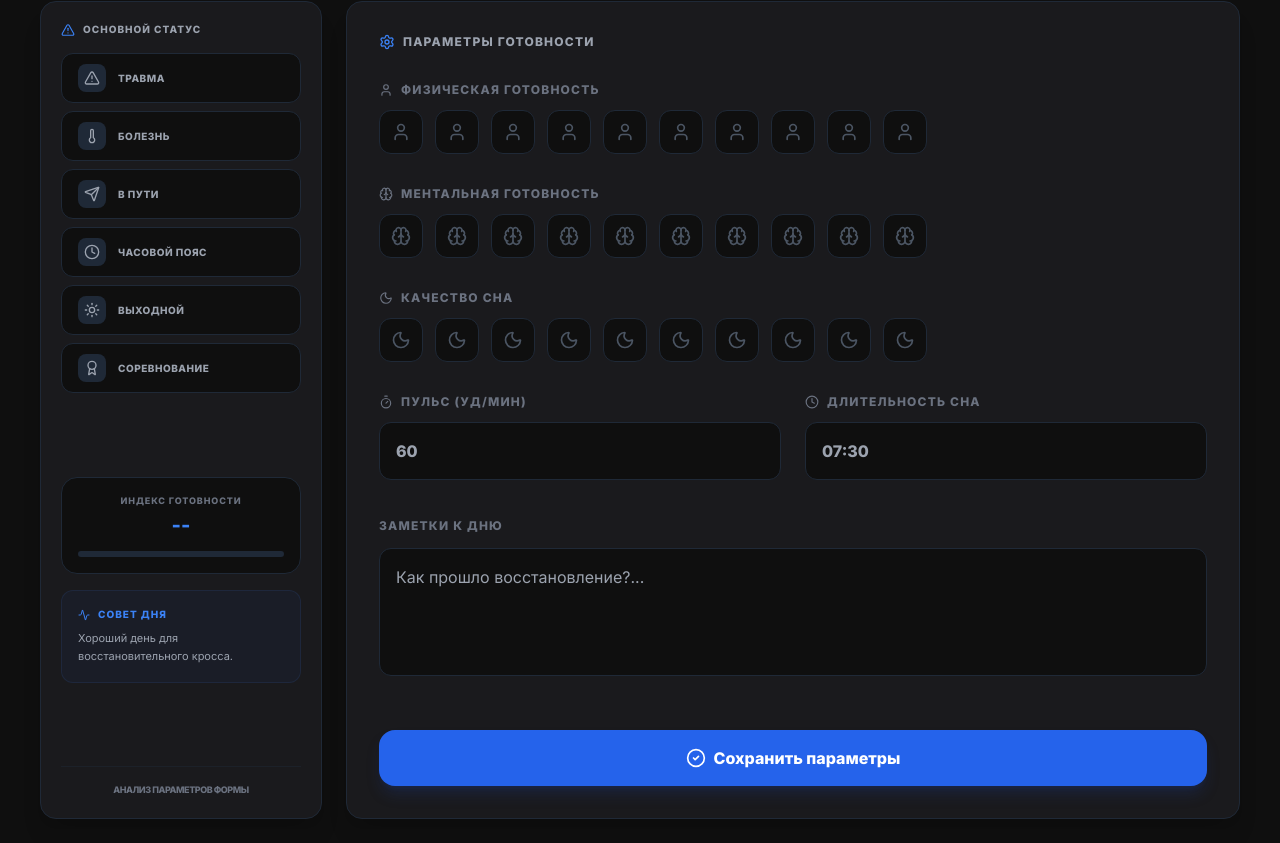
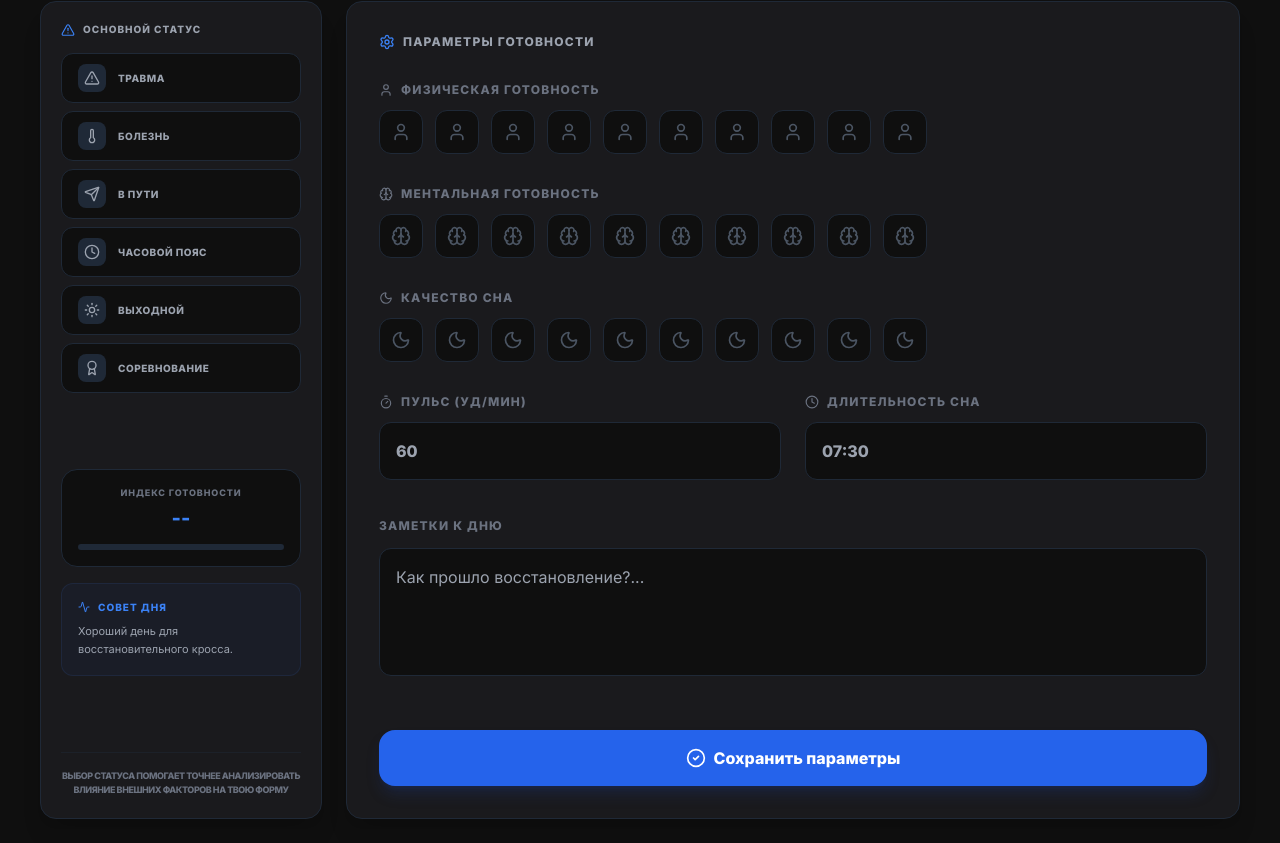
Before and after one commit to mbaliabin/dagbook-test, a React (Vite) app in the folder fasx-frontend/: page /daily in a window 1280 px wide. Shown: the part 185-1028 px from the top of the page. Built offline with nearby package versions, Linux system fonts and the light colour scheme; no server answers.

Commit message:
Доработка AccountPage.tsx 70

```diff
--- a/fasx-frontend/src/pages/DailyParameters.tsx
+++ b/fasx-frontend/src/pages/DailyParameters.tsx
@@ -239,7 +239,7 @@ export default function DailyParameters() {
 
               <div className="pt-4 border-t border-gray-800/50">
                 <p className="text-[9px] text-gray-500 leading-relaxed uppercase font-bold tracking-tighter text-center">
-                  Анализ параметров формы
+                  Выбор статуса помогает точнее анализировать влияние внешних факторов на твою форму
                 </p>
               </div>
             </div>
```
